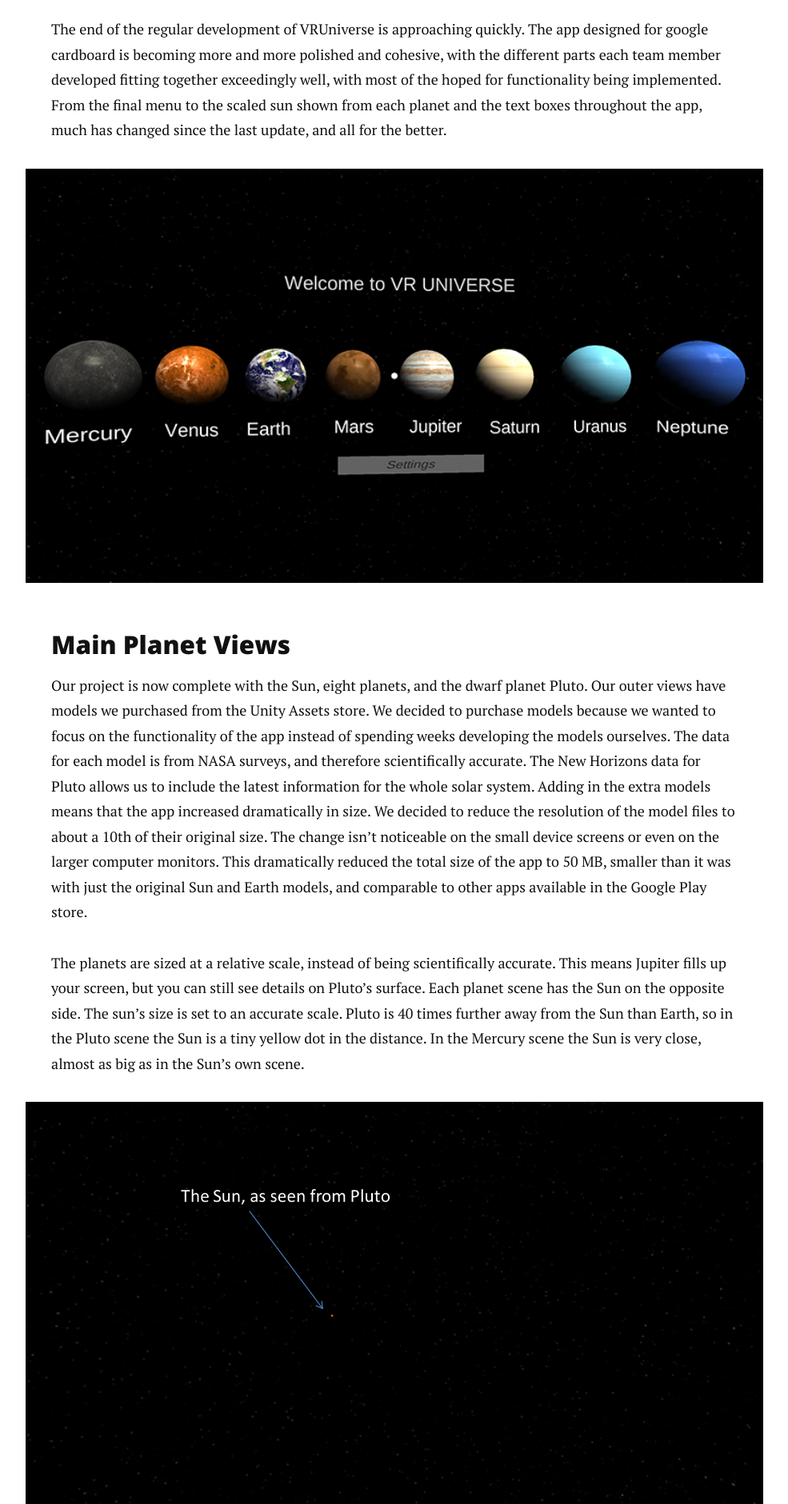
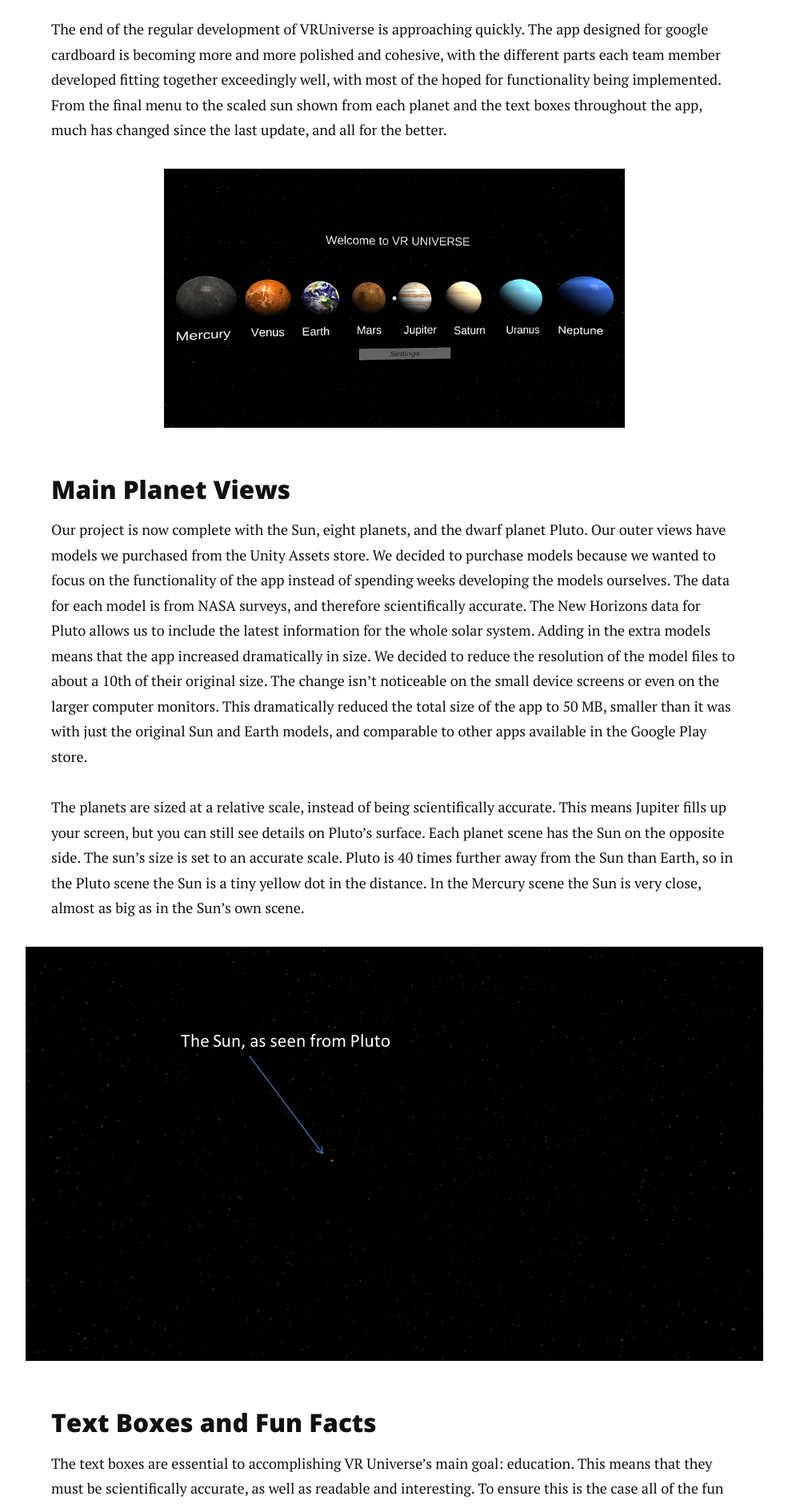
Before and after one commit to nicolem/VRUniverse, a Jekyll site: the page built from _posts/2016-5-2-the-solar-system-in-your-pocket.markdown, in a window 1280 px wide. Shown: the part 578-2459 px from the top of the page at 80% size, without its empty margins (147-1132 px from the left). Built offline with Jekyll 4.4.1, drawn with Linux system fonts in a browser that asks for light colours; nearby versions of some CDN libraries.

Commit message:
Update 2016-5-2-the-solar-system-in-your-pocket.markdown

```diff
--- a/_posts/2016-5-2-the-solar-system-in-your-pocket.markdown
+++ b/_posts/2016-5-2-the-solar-system-in-your-pocket.markdown
@@ -10,7 +10,7 @@
 
 The end of the regular development of VRUniverse is approaching quickly. The app designed for google cardboard is becoming more and more polished and cohesive, with the different parts each team member developed fitting together exceedingly well, with most of the hoped for functionality being implemented. From the final menu to the scaled sun shown from each planet and the text boxes throughout the app, much has changed since the last update, and all for the better.
 
-<div style="text-align: center"><img src="{{ '/assets/img/blog2/main2d.png' | prepend: site.baseurl }}" alt="" style="width:80%"></div>
+<div style="text-align: center"><img src="{{ '/assets/img/blog2/main2d.png' | prepend: site.baseurl }}" alt="" style="width:50%"></div>
 
 ### Main Planet Views
 
@@ -53,8 +53,8 @@
 
 The menu has been revamped! In the early stages of VR Universe the menu was very simplified and consisted of a canvas with buttons indicating where the user can go. It now has models all the planets and the sun that can be selected to go to that celestial body. When you hover over the planet or star, it lights up indicating which planet or star you are about to visit. There’s also a settings button that you can click to go to the settings menu.
 
-<div style="text-align: center"><img src="{{ '/assets/img/blog1/menu2d.png' | prepend: site.baseurl }}" alt="" style="width:80%"></div>
-<div style="text-align: center"><img src="{{ '/assets/img/blog2/mainselect2d.png' | prepend: site.baseurl }}" alt="" style="width:80%"></div>
+<div style="text-align: center"><img src="{{ '/assets/img/blog1/menu2d.png' | prepend: site.baseurl }}" alt="" style="width:50%"></div>
+<div style="text-align: center"><img src="{{ '/assets/img/blog2/mainselect2d.png' | prepend: site.baseurl }}" alt="" style="width:60%"></div>
 
 ### Launching into the Real World
 
```
